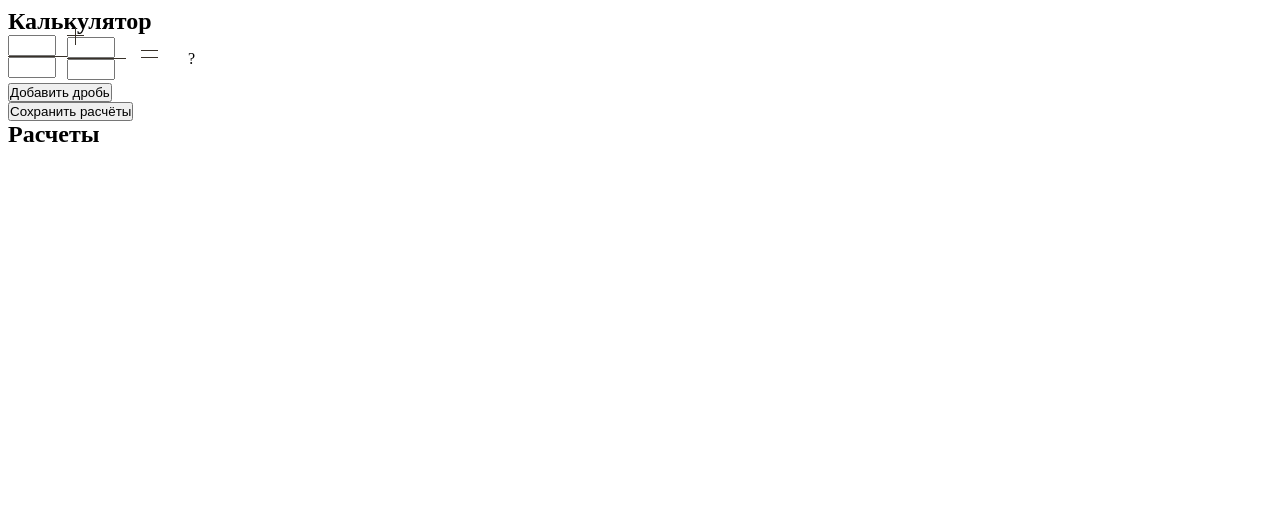
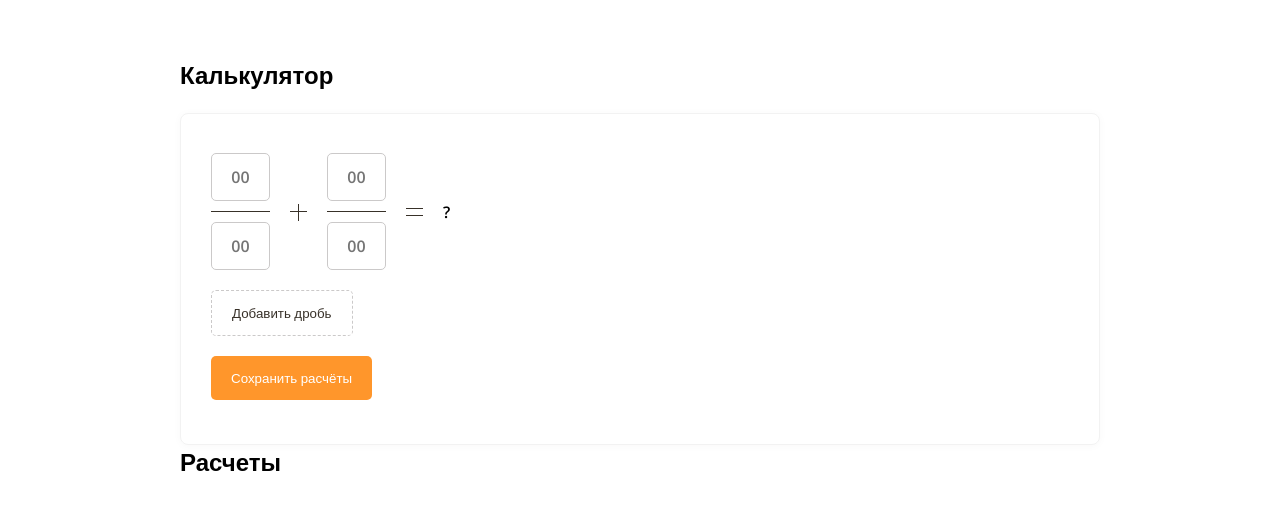
Before and after one commit to andreyst18/calc_fraction, a Vue app: page / in a window 1280 px wide. Shown: the top 510 px of the page. Built offline with nearby package versions, Linux system fonts and the light colour scheme.

Commit message:
upd styles

```diff
--- a/src/App.vue
+++ b/src/App.vue
@@ -1,11 +1,12 @@
 <template>
   <div id="app" class="wrapper">
-    <section class="section calculator">
-      <h2 class="calculator__title">Калькулятор</h2>
+    <section class="calculator">
+      <h2 class="calculator__title title">Калькулятор</h2>
+      <div class="calculator__main">
         <div class="calculator__input-fractions input-fractions">
-        <ul class="calculator__additional-fractions additional-fractions">
+          <ul class="input-fractions__list">
             <li
-            class="additional-fractions__item"
+              class="input-fractions__item"
               v-for="(item, index) in fractions"
               :key="item.id"
             >
@@ -14,10 +15,12 @@
                 :isFirst="index === 0"
                 :index="index"
                 :id="item.id"
+                class="input-fractions__fraction"
               >
                 <CrossBtn
-                v-if="fractionsQuantity > 2"
+                  v-show="fractionsQuantity > 2"
                   @delete-fraction="deleteFraction(index)"
+                  class="input-fractions__cross"
                 ></CrossBtn>
               </Fraction>
             </li>
@@ -26,17 +29,19 @@
           <div class="input-fractions__result result">
             <div class="result__whole">{{ getResult[0] || "" }}</div>
             <div class="result__fractional fractional">
-            <div class="fractional__item">{{ getResult[1] || "" }}</div>
-            <div class="fractional__item">{{ getResult[2] || "" }}</div>
+              <div class="fractional__item"><div>{{ getResult[1] || "" }}</div></div>
+              <div class="fractional__line" v-if="getResult[2]"></div>
+              <div class="fractional__item"><div>{{ getResult[2] || "" }}</div></div>
             </div>
           </div>
         </div>
-      <AddFractionBtn @add-fraction="addNewFractionForm()"></AddFractionBtn
+        <AddFractionBtn class="calculator__new-fraction-btn" @add-fraction="addNewFractionForm()"></AddFractionBtn
         ><br />
         <SaveCalcBtn @save-calc="saveCalculation"></SaveCalcBtn>
+      </div>
     </section>
     <section class="calculations">
-      <h2 class="calculations__title">Расчеты</h2>
+      <h2 class="calculations__title title">Расчеты</h2>
       <ul class="calculations__list list">
         <li
           class="list__item"
@@ -53,6 +58,10 @@
             </li>
           </ul>
           <div class="expression__result">{{ savedResults[indexOuter] }}</div>
+          <DeleteBtn
+            @delete-calculation="deleteCalculation"
+            :index="indexOuter"
+          ></DeleteBtn>
         </li>
       </ul>
     </section>
@@ -65,6 +74,7 @@ import EqualSymbol from "./components/EqualSymbol.vue";
 import AddFractionBtn from "./components/AddFractionBtn.vue";
 import CrossBtn from "./components/CrossBtn.vue";
 import SaveCalcBtn from "./components/SaveCalcBtn.vue";
+import DeleteBtn from "./components/DeleteBtn.vue";
 
 export default {
   name: "App",
@@ -74,6 +84,7 @@ export default {
     AddFractionBtn,
     CrossBtn,
     SaveCalcBtn,
+    DeleteBtn,
   },
   data() {
     return {
@@ -142,10 +153,7 @@ export default {
         this.getResult[2],
       ]);
 
-      const serializedFractions = JSON.stringify(this.savedFractions);
-      const serializedResults = JSON.stringify(this.savedResults);
-      localStorage.setItem("fractions", serializedFractions);
-      localStorage.setItem("results", serializedResults);
+      this.updateLocalstorage();
 
       ++this.lastID;
       this.fractions = [
@@ -160,6 +168,16 @@ export default {
           denominator: "",
         },
       ];
+    },
+    updateLocalstorage() {
+      const serializedFractions = JSON.stringify(this.savedFractions);
+      const serializedResults = JSON.stringify(this.savedResults);
+      localStorage.setItem("fractions", serializedFractions);
+      localStorage.setItem("results", serializedResults);
+    },
+    deleteCalculation(index) {
+      this.savedFractions.splice(index, 1);
+      this.updateLocalstorage();
     },
   },
   computed: {
@@ -212,34 +230,85 @@ export default {
 </script>
 
 <style lang="scss" scoped>
+@import url("https://fonts.googleapis.com/css2?family=Open+Sans:wght@600&family=Roboto&display=swap");
+
 * {
   margin: 0;
   padding: 0;
+  box-sizing: border-box;
+  font-family: "Open Sans", sans-serif;
+}
+
+.wrapper {
+  margin: 0 auto;
+  max-width: 950px;
+  padding: 50px 15px;
 }
 
 .input-fractions {
   display: flex;
-  &__plus,
-  &__equal,
-  &__result {
-    padding: 15px;
+  &__list {
+    display: flex;
   }
+  &__item {
+    position: relative;
+    list-style: none;
+  }
+  &__equal {
+    margin: 0 20px;
+  }
+  &__fraction {
+    position: relative;
+  }
+  &__cross {
+    position: absolute;
+    top: -20px;
+    right: 0;
+  }
+
 }
 
 .result {
   display: flex;
+  align-items: center;
+  font-weight: 600;
+
 }
 
 .calculator {
-  &__additional-fractions {
+  &__main {
+    padding: 39px 0px 44px 30px;
+    border: 1px solid #f2f2f2;
+    box-shadow: 0px 1px 8px rgba(64, 42, 22, 0.03);
+    border-radius: 8px;
+  }
+  &__input-fractions {
     display: flex;
+    align-items: center;
+    margin-bottom: 20px;
+  }
+  &__title {
+    margin-bottom: 22px;
+  }
+  &__new-fraction-btn {
+    margin-bottom: 20px;
   }
 }
 
-.additional-fractions {
-  margin: 0;
+.fractional {
+  margin-left: 10px;
+  &__line {
+    width: 59px;
+    height: 1px;
+    background: #383129;
+    margin: 10px 0;
+  }
   &__item {
+    width: 59px;
+    height: 48px;
     display: flex;
+    justify-content: center;
+    align-items: center;
   }
 }
 </style>
--- a/src/components/AddFractionBtn.vue
+++ b/src/components/AddFractionBtn.vue
@@ -1,9 +1,28 @@
 <template>
-  <button @click="$emit('add-fraction')">Добавить дробь</button>
+  <button
+    @click="$emit('add-fraction')"
+    class="add-fraction-btn"
+  >Добавить дробь</button>
 </template>
 
 <script>
 export default {};
 </script>
 
-<style lang="scss" scoped></style>
+<style lang="scss" scoped>
+.add-fraction-btn {
+  font-family: "Open Sans", sans-serif;
+  padding: 13px 20px;
+  background: #fff;
+  border-radius: 5px;
+  border: 1px dashed #CBC9C9;
+  color: #383129;
+  cursor: pointer;
+  &:hover {
+    background: #F2F2F2;
+  }
+  &:active {
+    background: #E0DEDE;
+  }
+}
+</style>
--- a/src/components/CrossBtn.vue
+++ b/src/components/CrossBtn.vue
@@ -15,10 +15,8 @@
 
 <style lang="scss" scoped>
 .cross {
-  margin-bottom: 30px;
   &__btn {
     position: relative;
-    left: 20px;
   }
   &__line {
     width: 21.5px;
--- /dev/null
+++ b/src/components/DeleteBtn.vue
@@ -0,0 +1,18 @@
+<template>
+  <div>
+    <button class="delete-btn" @click="$emit('delete-calculation', index)">Удалить</button>
+  </div>
+</template>
+
+<script>
+  export default {
+    props: {
+      index: Number
+    }
+
+  }
+</script>
+
+<style lang="scss" scoped>
+
+</style>
--- a/src/components/Fraction.vue
+++ b/src/components/Fraction.vue
@@ -1,12 +1,14 @@
 <template>
   <div class="fraction">
     <slot></slot>
-    <PlusSymbol class="input-fractions__plus" v-if="!isFirst"></PlusSymbol>
-    <input
+    <PlusSymbol class="fraction__plus" v-if="!isFirst"></PlusSymbol>
+    <div class="fraction__inputs">
+      <input
       class="fraction__item"
       type="text"
       v-model="numerator"
       @change="checkInputValue(numerator, true)"
+      placeholder="00"
     />
     <div class="fraction__line"></div>
     <input
@@ -14,7 +16,10 @@
       type="text"
       v-model="denominator"
       @change="checkInputValue(denominator, false)"
+      placeholder="00"
     />
+    </div>
+
   </div>
 </template>
 
@@ -61,14 +66,41 @@ export default {
 </script>
 
 <style lang="scss" scoped>
+* {
+  margin: 0;
+  padding: 0;
+  box-sizing: border-box;
+  font: {
+      family: 'Open Sans';
+      size: 16px;
+      weight: 400
+    }
+}
+
 .fraction {
+  display: flex;
+  align-items: center;
   &__line {
     width: 59px;
     height: 1px;
     background: #383129;
+    margin: 10px 0px;
   }
   &__item {
-    width: 40px;
+    width: 59px;
+    height: 48px;
+    text-align: center;
+    border: 1px solid #CBC9C9;
+    border-radius: 5px;
+    &:hover {
+      border: 1px solid #9D9C9C;
+    }
+    &:active {
+      border: 1px solid #383129;
+    }
+  }
+  &__plus {
+    margin: 0 20px;
   }
 }
 </style>
--- a/src/components/SaveCalcBtn.vue
+++ b/src/components/SaveCalcBtn.vue
@@ -1,5 +1,8 @@
 <template>
-  <button @click="$emit('save-calc')">Сохранить расчёты</button>
+  <button
+    @click="$emit('save-calc')"
+    class="save-calc-btn"
+  >Сохранить расчёты</button>
 </template>
 
 <script>
@@ -9,5 +12,19 @@
 </script>
 
 <style lang="scss" scoped>
-
+.save-calc-btn {
+  font-family: "Open Sans", sans-serif;
+  padding: 13px 20px;
+  background: #FF962B;
+  border-radius: 5px;
+  border: none;
+  color: #fff;
+  cursor: pointer;
+  &:hover {
+    background: #F88D20;
+  }
+  &:active {
+    background: #ED7D0B;
+  }
+}
 </style>
```
Lines whose indentation alone changed are shown as unchanged.
